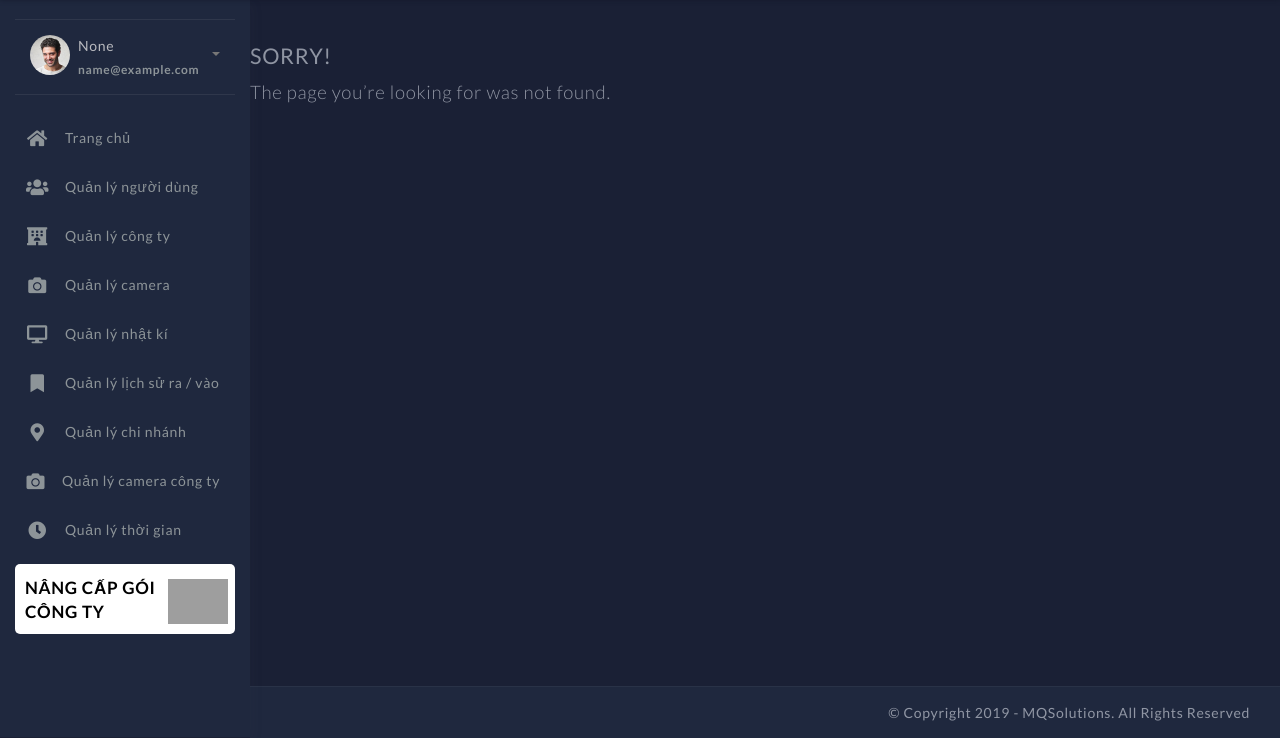
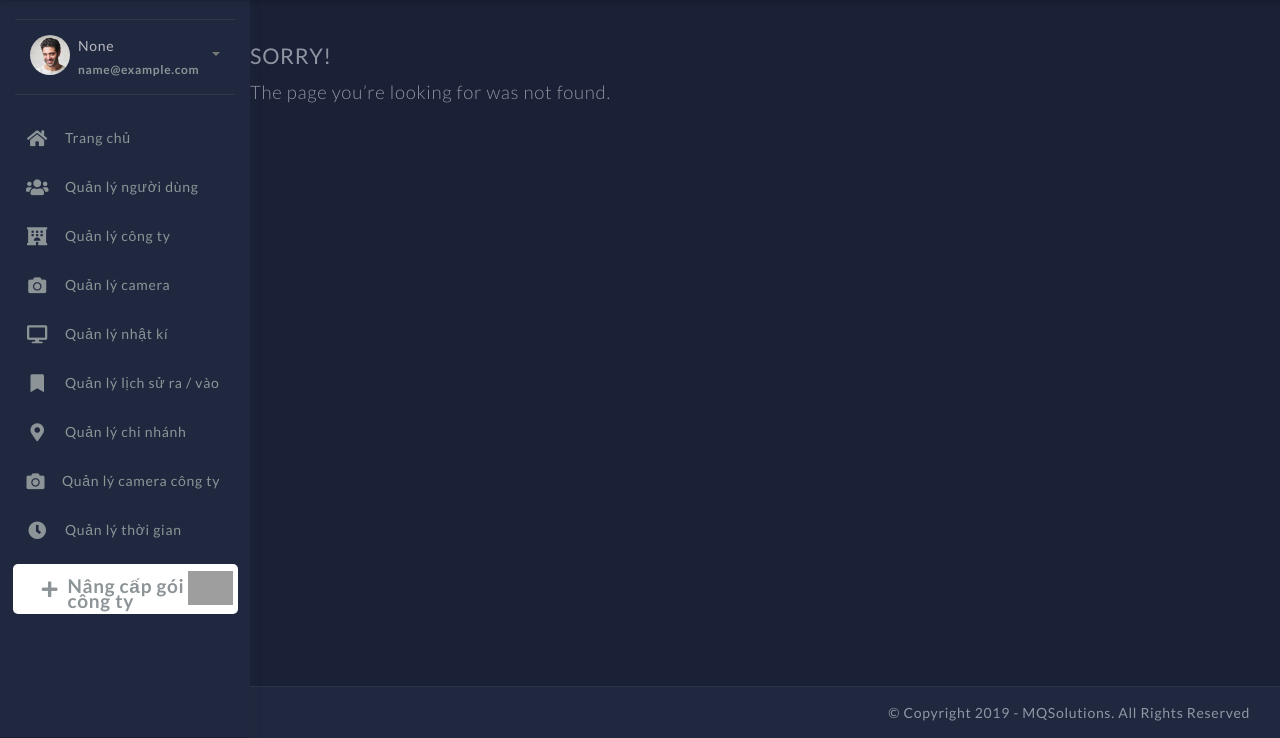
Before and after one commit to MinhNguyen-123/Manager, a Flask app: page /1 in a window 1280 px wide. Shown: the part 63-801 px from the top of the page. Run offline with Flask 2, Linux system fonts and the light colour scheme; the visitor is signed in with stand-in values (Sample User, id 1); data comes from the database, SQL or seed files in the repository; some libraries are stand-ins or nearby versions; grey boxes are pictures that could not be loaded.

Commit message:
fix silder menu update package

```diff
--- a/app/templates/includes/sidenav.html
+++ b/app/templates/includes/sidenav.html
@@ -1,24 +1,29 @@
 <style>
-.update-package-mqn{
+.updatePackage{
 	background: white !important;
-	height: 70px;
+	border-radius: 5px;
 	position: relative;
-    top: 8px;
+	top: 8px;
+	width: 90%;
+	margin: 0 auto;
+	left: 0px;
 }
 
-.update-package-mqn h1{
-	font-size: 17px;
-    color: black;
-    font-weight: bold;
-	text-transform: uppercase;
-	position: relative;
-    top: 5px;
+.img-gif{
+    width: 45px;
+    position: relative;
+    top: -15px;
+    left: 50px;
 }
-.img-gif{
-	width: 60px;
+
+.fixContentUpdateMqn{
+	line-height: 0px;
     position: relative;
-	top: 2px;
-    left: 8px;
+	top: 14px;
+	color: black;
+	font-size: 19px !important;
+	font-weight: bold;
+	left: -10px;
 }
 </style>
 <!-- Sidebar -->
@@ -118,10 +123,10 @@
 							<p>Quản lý thời gian</p>
 						</a>
 					</li>
-					<li class="nav-item">
-						<a href="update-package.html" class="update-package-mqn">
-							<h1>Nâng cấp gói công ty</h1>
-							<p><img src="static/assets/img/new-flashing.gif" alt="" class="img-gif"></p>
+					<li class="nav-item updatePackage">
+						<a href="update-package.html">
+							<i class="fas fa-plus"></i>
+							<p class="fixContentUpdateMqn">Nâng cấp gói</br> công ty <img src="static/assets/img/new-flashing.gif" alt="" class="img-gif"></p>
 						</a>
 					</li>
 				</ul>
```
